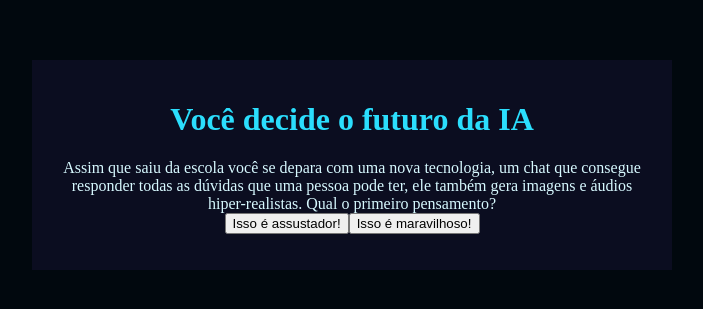
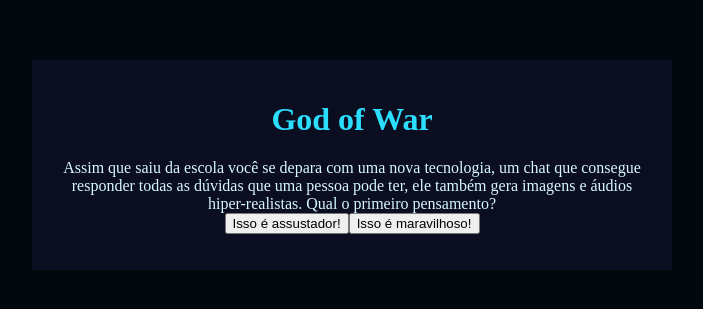
Before and after one commit to moeilijkluis/Luis-Henrique-Baccetto-2-trimetre, a plain HTML site: page index.html in a window 1280 px wide. Shown: the part 243-552 px from the top of the page, without its empty margins (288-991 px from the left). Drawn offline with Linux system fonts and the light colour scheme.

Commit message:
Update index.html

```diff
--- a/index.html
+++ b/index.html
@@ -8,7 +8,7 @@
 </head>
 <body>
     <div class="caixa-principal">
-        <h1>Você decide o futuro da IA</h1>
+        <h1>God of War</h1>
         <div class="caixa-perguntas"></div>
         <div class="caixa-alternativas"></div>
         <div class="caixa-resultado">
```
